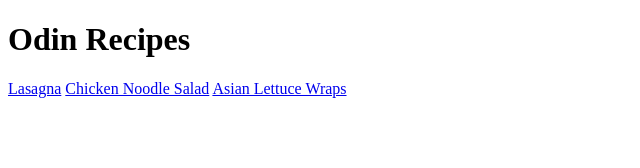
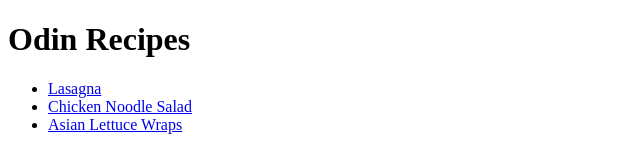
Before and after one commit to khushicode9404/odin-recipes, a plain HTML site: page index.html in a window 1280 px wide. Shown: the whole page, without its empty margins (0-640 px from the left). Drawn offline with Linux system fonts and the light colour scheme.

```diff
--- a/index.html
+++ b/index.html
@@ -7,8 +7,8 @@
 </head>
 <body>
     <h1>Odin Recipes</h1>
-    <a href="recipes/lasagna.html">Lasagna</a>
-    <a href="recipes/chicken-noodle-salad.html">Chicken Noodle Salad</a>
-    <a href="recipes/Asian-lettuce-wraps.html">Asian Lettuce Wraps</a>
+    <ul><li><a href="recipes/lasagna.html">Lasagna</a></li>
+    <li><a href="recipes/chicken-noodle-salad.html">Chicken Noodle Salad</a></li>
+   <li> <a href="recipes/Asian-lettuce-wraps.html">Asian Lettuce Wraps</a></li></ul>
 </body>
 </html>
```
Also changed, not shown: recipes/Asian-lettuce-wraps.html (+1 -1 lines), recipes/chicken-noodle-salad.html (+1 -1 lines), recipes/lasagna.html (+1 -1 lines).
